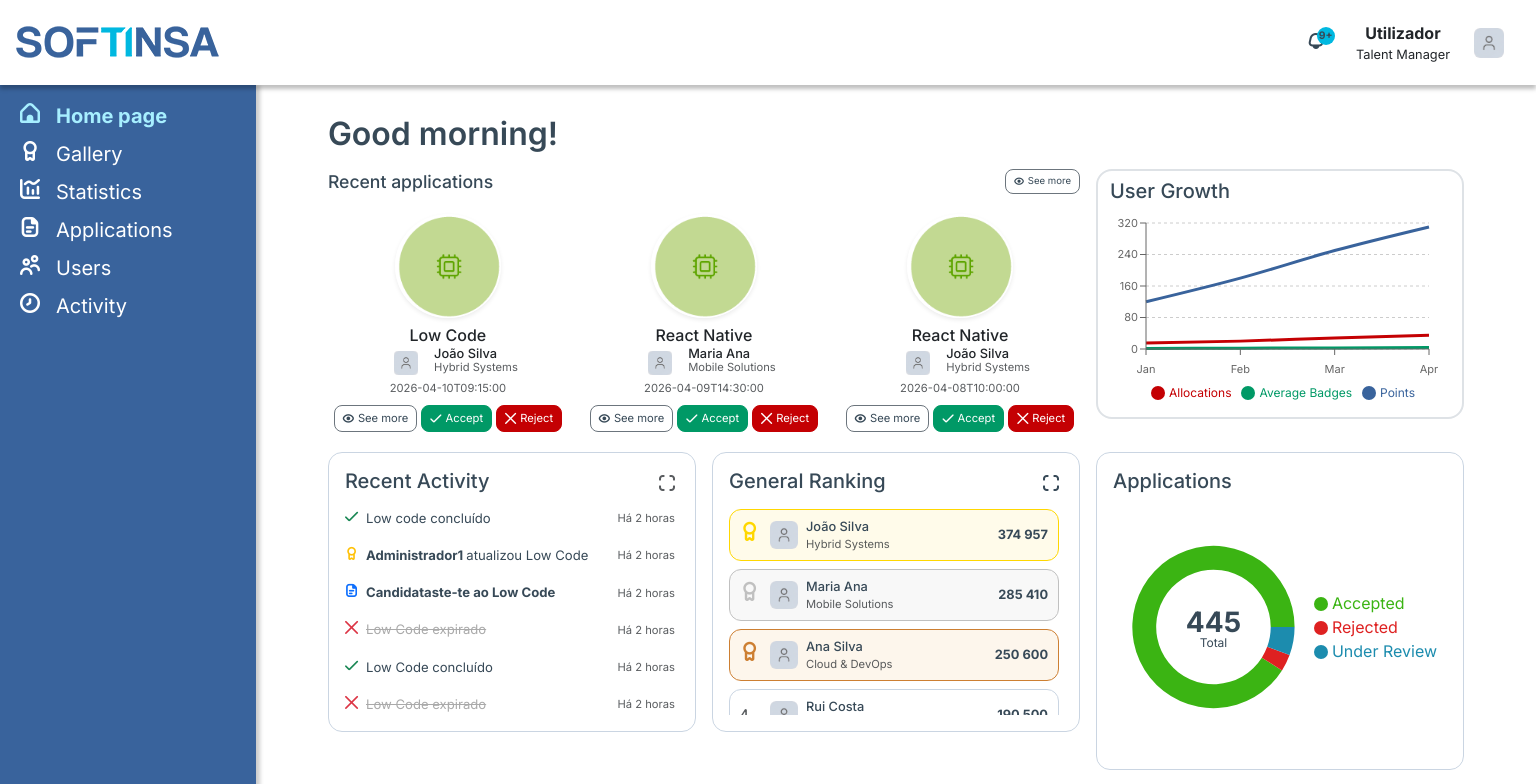
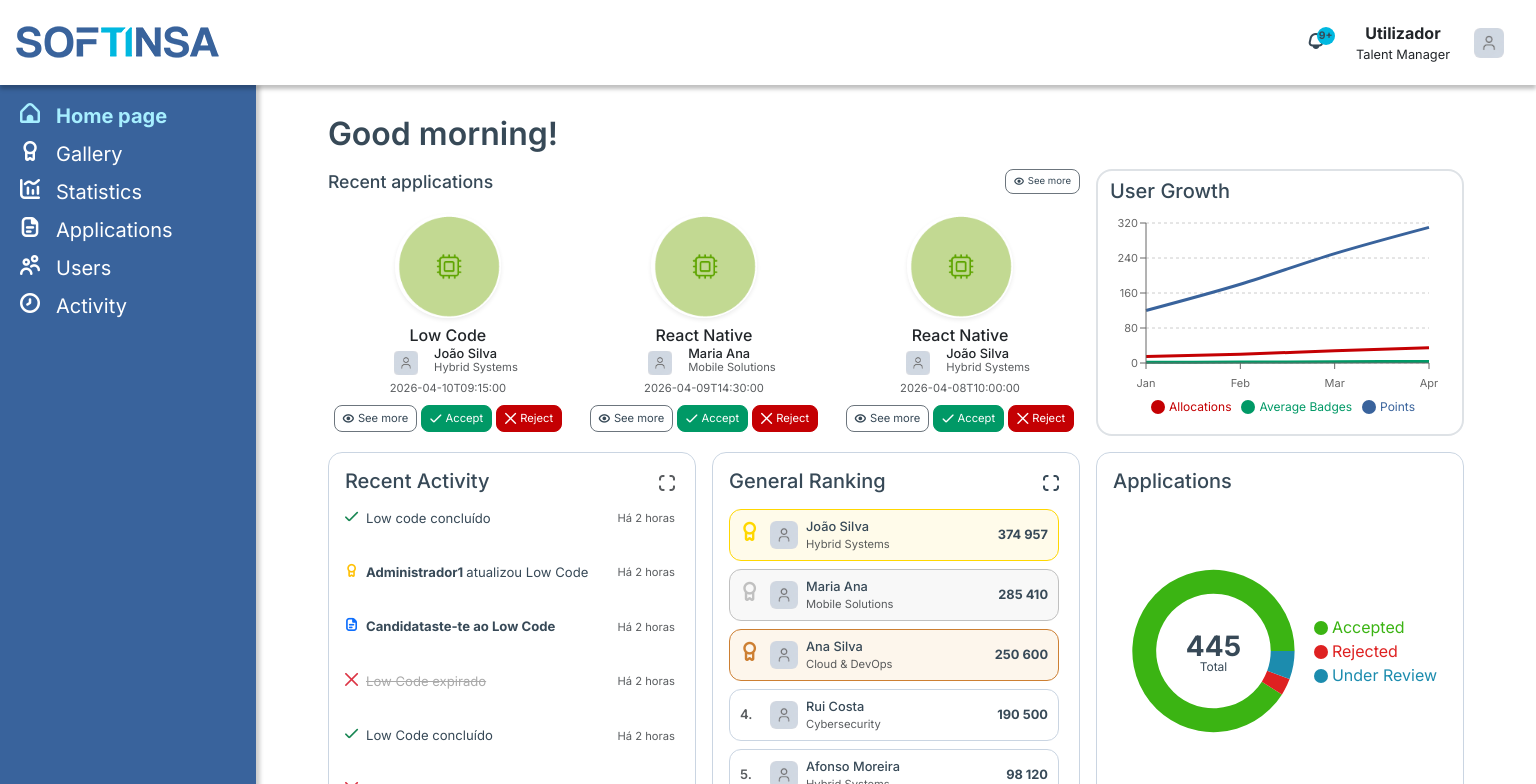
Before and after one commit to tiiago2/App-Web-PINT, a React (Vite) app in the folder softinsa_pint/: page /home in a window 1536 px wide. Shown: the top 784 px of the page. Built offline with nearby package versions, Linux system fonts and the light colour scheme; some icons are missing.

Commit message:
ecras compativeis em monitores agora

```diff
--- a/softinsa_pint/src/pages/talent/Perfil.css
+++ b/softinsa_pint/src/pages/talent/Perfil.css
@@ -247,8 +247,8 @@
 }
 
 .assinatura_badge img {
-  width: 96px;
-  height: 96px;
+  width: clamp(96px, 10vh, 150px);
+  height: clamp(96px, 10vh, 150px);
   object-fit: contain;
 }
 
@@ -290,8 +290,8 @@
 }
 
 .badge_item img {
-  width: 120px;
-  height: 120px;
+  width: clamp(120px, 12vh, 180px);
+  height: clamp(120px, 12vh, 180px);
   object-fit: contain;
   margin-bottom: 6px;
 }
--- a/softinsa_pint/src/pages/talent/Perfil.jsx
+++ b/softinsa_pint/src/pages/talent/Perfil.jsx
@@ -177,7 +177,7 @@ const PerfilPessoal = () => {
   });
 
   return (
-    <div className='perfil-container w-100'>
+    <div className='perfil-container w-100' style={{ justifyContent: 'space-evenly' }}>
       {/* Cabeçalho Superior */}
       <div className='header_perfil d-flex justify-content-between align-items-center mb-4'>
         <div className='d-flex align-items-center'>
--- a/softinsa_pint/src/pages/talent/home_talent.css
+++ b/softinsa_pint/src/pages/talent/home_talent.css
@@ -44,3 +44,54 @@
 #total_meio_palavra{
     font-size: 12px;
 }
+
+/* === Classes de Estrutura Híbrida (Portátil vs Monitor) === */
+/* Comportamento base para portátil (até 1439px) ideal para zooms de 125% */
+.primeira-linha-home {
+    flex: 0 0 auto;
+}
+
+.segunda-linha-home {
+    flex: 0 0 auto;
+}
+
+/* Força uma altura de 265px no portátil. Elimina scroll global poupando 20px vitais. */
+.grafico-estatistica-container {
+    height: 265px;
+}
+
+/* === Correções de Alinhamento (Geral) === */
+.segunda-linha-home .card,
+.segunda-linha-home > div > div > div,
+.home-talent-container .grafico-wrapper > div {
+    height: 265px !important;
+    max-height: 265px !important;
+    margin-bottom: 0 !important;
+    overflow-y: hidden; /* Oculta restritamente qualquer barra de scroll interna dos gráficos */
+}
+
+/* === Comportamento Específico para Monitor Grande === */
+@media (min-width: 1440px) and (min-height: 800px) {
+    .candidaturas-column {
+        display: flex;
+        flex-direction: column;
+        justify-content: center; /* Desce as candidaturas para eliminar o fosso vazio em baixo */
+    }
+
+    .primeira-linha-home, .segunda-linha-home {
+        flex: 1 1 50%;
+    }
+
+    .grafico-estatistica-container {
+        height: 100%;
+    }
+
+    /* Devolve o comportamento elástico 100% no monitor */
+    .segunda-linha-home .card,
+    .segunda-linha-home > div > div > div,
+    .home-talent-container .grafico-wrapper > div {
+        height: 100% !important;
+        max-height: none !important;
+        overflow-y: visible;
+    }
+}
--- a/softinsa_pint/src/pages/talent/home_talent.jsx
+++ b/softinsa_pint/src/pages/talent/home_talent.jsx
@@ -183,8 +183,8 @@ const HomeTalent = ({ user, saudacao }) => {
 
         <div className="d-flex flex-column gap-3" style={{ flex: '1 1 auto' }}>
             {/* Primeira linha: Candidaturas e Gráfico Estatísticas */}
-            <div className="row g-2 g-md-3" style={{ flex: '0 0 auto' }}>
-                <div className="col-12 col-xl-8">
+            <div className="row g-2 g-md-3 primeira-linha-home">
+                <div className="col-12 col-xl-8 candidaturas-column">
                     <div>
                         <div className="d-flex justify-content-between align-items-center mb-2">
                             <h5 className="m-0" style={{ fontSize: 'clamp(0.9rem, 2vw, 1.1rem)' }}>{t('candidaturas_recentes')}</h5>
@@ -196,14 +196,14 @@ const HomeTalent = ({ user, saudacao }) => {
                     </div>
                 </div>
                 <div className="col-12 col-xl-4" style={{ minHeight: 0 }}>
-                    <div style={{ height: '250px', overflow: 'hidden' }}>
+                    <div className="grafico-estatistica-container" style={{ overflow: 'hidden' }}>
                         <GraficoEstatistica/>
                     </div>
                 </div>
             </div>
 
             {/* Segunda linha: Atividade, Classificação e Gráfico Candidaturas */}
-            <div className="row g-2 g-md-3" style={{ flex: '1 1 auto', minHeight: 0 }}>
+            <div className="row g-2 g-md-3 segunda-linha-home">
                 <div className="col-12 col-sm-6 col-xl-4" style={{ minHeight: 0 }}>
                     <div style={{ height: '100%', overflow: 'hidden' }}>
                         <AtividadeRecente atividades={atividadeRecente} />
@@ -215,7 +215,7 @@ const HomeTalent = ({ user, saudacao }) => {
                     </div>
                 </div>
                 <div className="col-12 col-xl-4" style={{ minHeight: 0 }}>
-                    <div style={{ height: '100%', overflow: 'hidden' }}>
+                    <div className="grafico-wrapper" style={{ height: '100%', overflow: 'hidden', display: 'flex', flexDirection: 'column' }}>
                         <GraficoCandidaturas dados_grafico_candidaturas={dados_grafico_candidaturas}/>
                     </div>
                 </div>
```
